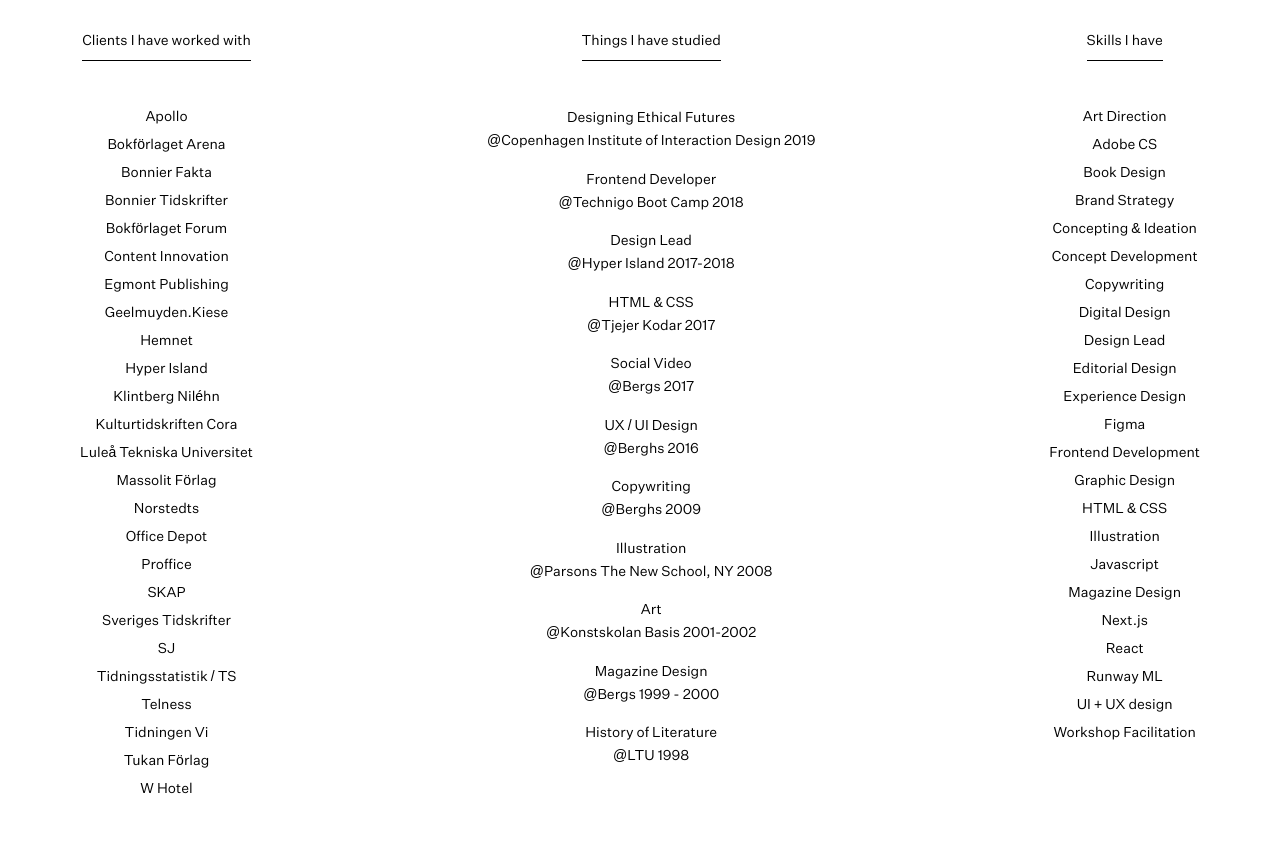
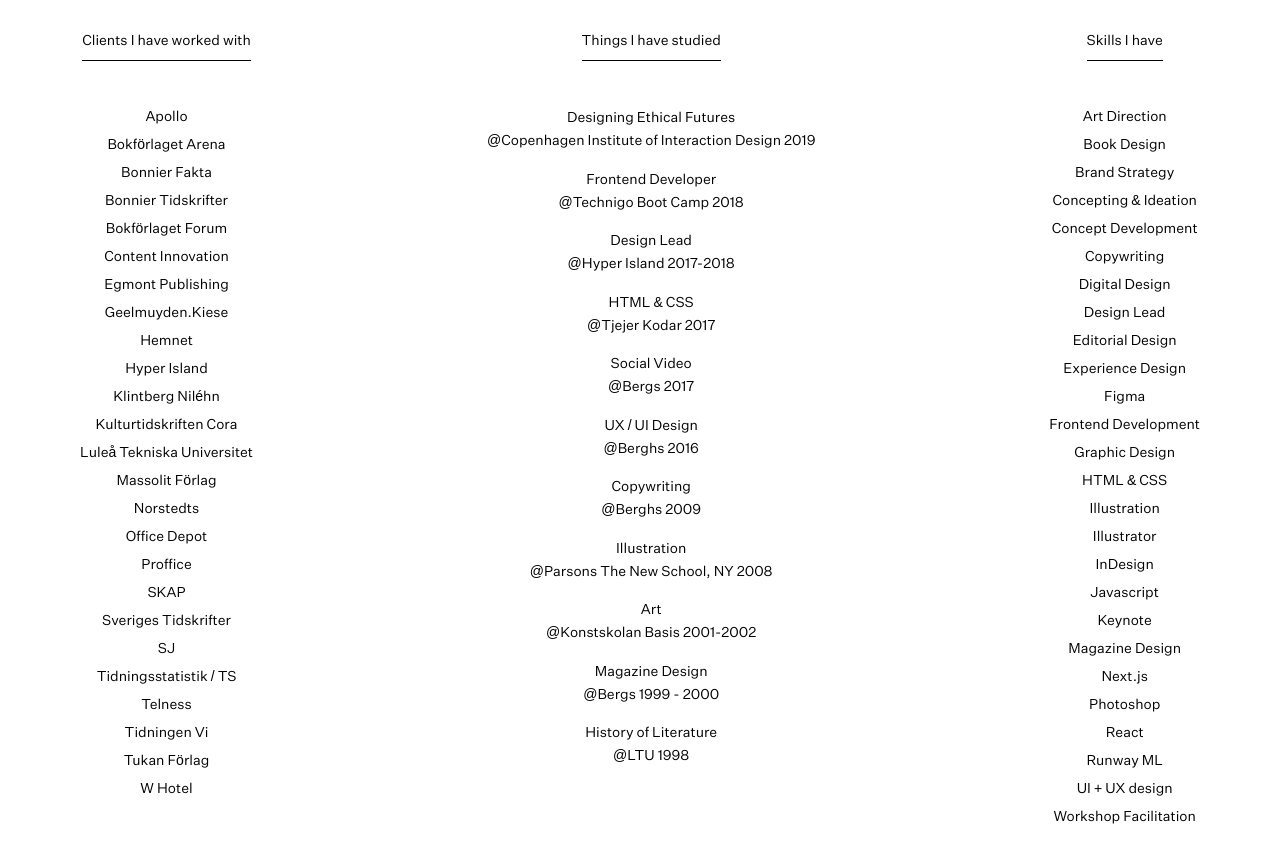
Before and after one commit to annaawgren/newportfolio, a Next.js app in the folder new_portfolio/: page /about in a window 1280 px wide. Shown: the part 1120-1982 px from the top of the page. Built offline with nearby package versions, Linux system fonts and the light colour scheme; what tailwindcss-fluid would draw is missing.

Commit message:
more fix

```diff
--- a/new_portfolio/components/ImageWithDelay.js
+++ b/new_portfolio/components/ImageWithDelay.js
@@ -38,7 +38,7 @@
   return (
     <div className="absolute top-0 left-1/2 transform -translate-x-1/2 ">
       <img
-        className="h-80 object-contain relative opacity-0 transition duration-300 ease-in-out "
+        className="h-80 w-48 object-contain relative opacity-0 transition duration-300 ease-in-out "
         src={image}
         style={styles}
       />
--- a/new_portfolio/components/Layout.js
+++ b/new_portfolio/components/Layout.js
@@ -57,17 +57,20 @@
           }
 
           ::-webkit-scrollbar {
-            width: 13px;
+            width: 8px;
             background-color: white;
           }
 
           ::-webkit-scrollbar-thumb {
-            background: linear-gradient(
+            background-color: black;
+             {
+              /* background: linear-gradient(
               190deg,
               #ffdada 0%,
               #f3ffda 35%,
               #d1ffe9 100%
-            );
+            ); */
+            }
           }
           .soehne {
             font-family: "Soehne";
--- a/new_portfolio/pages/_app.js
+++ b/new_portfolio/pages/_app.js
@@ -1,6 +1,11 @@
-import '../index.css'
+import { AnimateSharedLayout } from "framer-motion";
+import "../index.css";
 
 // This default export is required in a new `pages/_app.js` file.
 export default function MyApp({ Component, pageProps }) {
-  return <Component {...pageProps} />
+  return (
+    <AnimateSharedLayout>
+      <Component {...pageProps} />
+    </AnimateSharedLayout>
+  );
 }
--- a/new_portfolio/pages/about.js
+++ b/new_portfolio/pages/about.js
@@ -340,7 +340,6 @@
           </div>
           <ul>
             <li className="mb-2">Art Direction</li>
-            <li className="mb-2">Adobe CS</li>
             <li className="mb-2">Book Design</li>
             <li className="mb-2">Brand Strategy</li>
             <li className="mb-2">Concepting & Ideation</li>
@@ -355,9 +354,13 @@
             <li className="mb-2">Graphic Design</li>
             <li className="mb-2">HTML & CSS</li>
             <li className="mb-2">Illustration</li>
+            <li className="mb-2">Illustrator</li>
+            <li className="mb-2">InDesign</li>
             <li className="mb-2">Javascript</li>
+            <li className="mb-2">Keynote</li>
             <li className="mb-2">Magazine Design</li>
             <li className="mb-2">Next.js</li>
+            <li className="mb-2">Photoshop</li>
             <li className="mb-2">React</li>
             <li className="mb-2">Runway ML</li>
             <li className="mb-2">UI + UX design</li>
```
